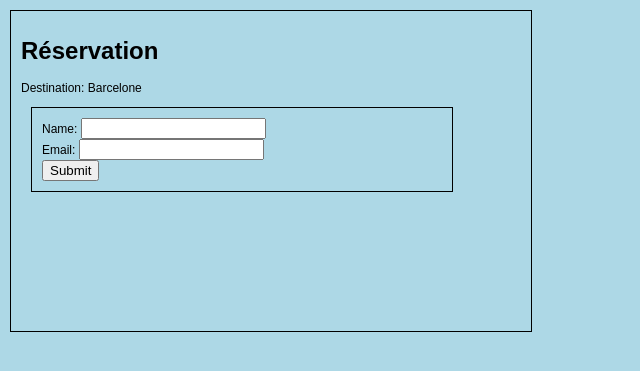
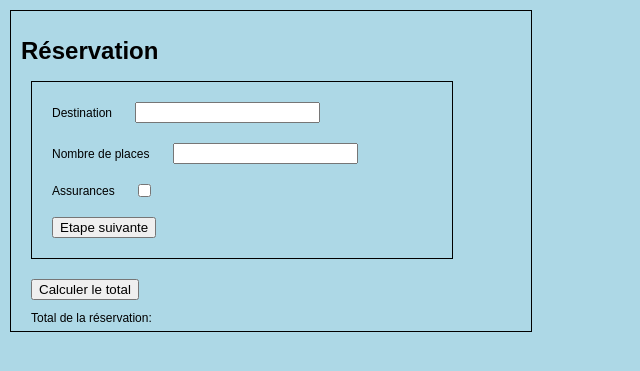
Before and after one commit to chachamottaki/ExerciceEcamAir, a Node server app: page / in a window 1280 px wide. Shown: the top 371 px of the page, without its empty margins (0-640 px from the left). Run offline with Node 20, Linux system fonts and the light colour scheme.

Commit message:
view first page done except: alignment and computation+btnclicks

```diff
--- a/public/css/style.css
+++ b/public/css/style.css
@@ -20,3 +20,13 @@ form {
     margin: 10px;
 
 }
+
+label, input{
+
+    margin: 10px;
+    vertical-align: middle;
+}
+
+button {
+    margin: 10px;
+}
--- a/server.js
+++ b/server.js
@@ -9,14 +9,22 @@ let app = express();
 
 //render ejs pages
 app.set('view engine', 'ejs');
+
 app.get('/', (req, res) => {
     const data = {
       title: 'EcamAir',
       heading: 'Réservation',
-      content: 'Destination: Barcelone'
+      content: '',
+      field1: 'Destination',
+      field2: 'Nombre de places',
+      field3: 'Assurances',
+      field4:'Total de la réservation:',
+      formbtn: 'Etape suivante',
+      bodybtn:'Calculer le total'
     };
     res.render('template', data);
   });
+
 
 //serve up static files (css)
  app.use('/public', express.static('public'));
--- a/views/template.ejs
+++ b/views/template.ejs
@@ -8,14 +8,20 @@
    <h1><%= (typeof title != "undefined" ? heading : "") %></h1>
    <p><%= (typeof title != "undefined" ? content : "") %></p>
    <form method="POST" action="/submit">
-      <label for="name">Name:</label>
-      <input type="text" id="name" name="name" required>
+      <label for="destination"><%= field1 %></label>
+      <input type="text" required>
       <br>
-      <label for="email">Email:</label>
-      <input type="email" id="email" name="email" required>
+      <label for="amount"><%= field2 %></label>
+      <input type="text" required>
       <br>
-      <button type="submit">Submit</button>
+      <label for="insurance"><%= field3 %></label>
+      <input type="checkbox">
+      <br>
+      <button type="submit"><%= formbtn %></button>
     </form>
 
+    <button type="submit"><%= bodybtn %></button>
+    <br>
+    <label><%= field4 %></label>
 </body>
 </html>
```
